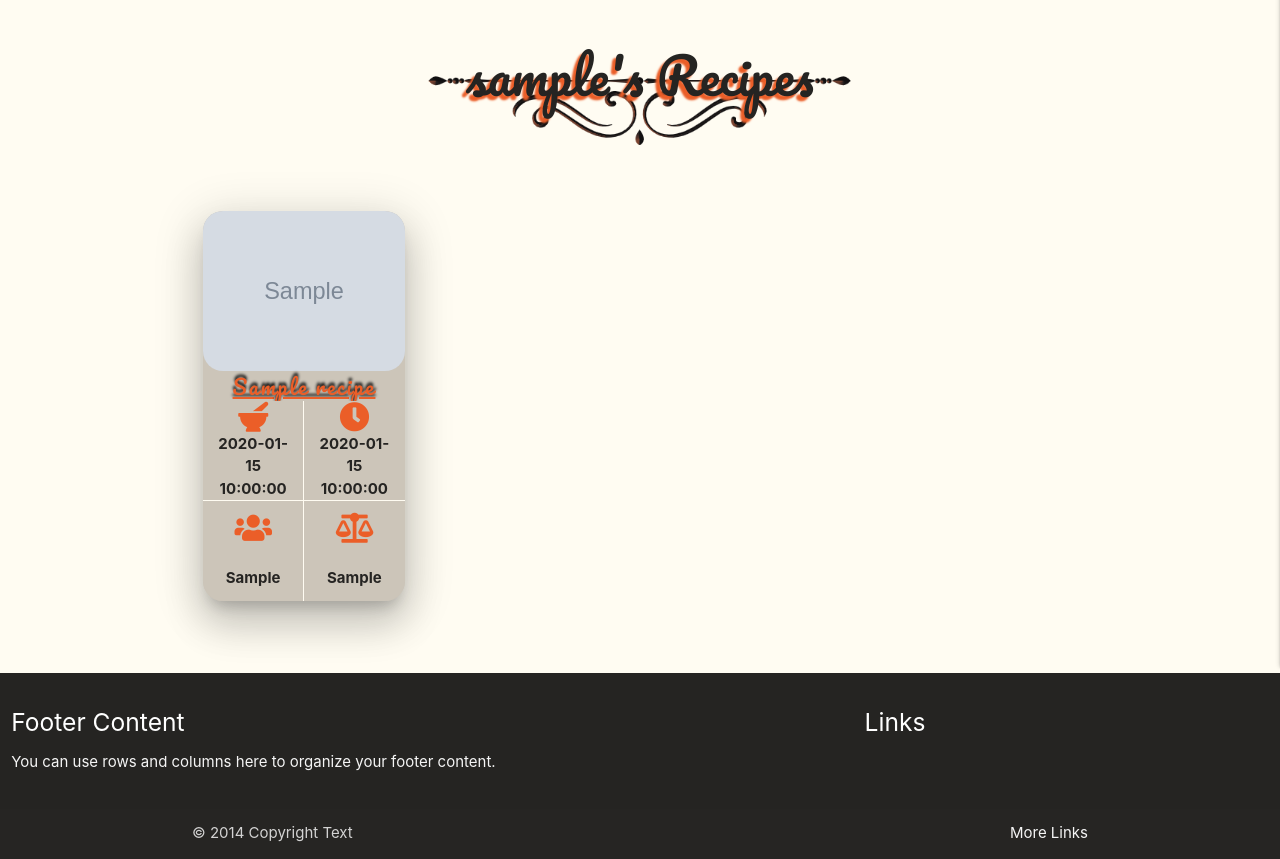
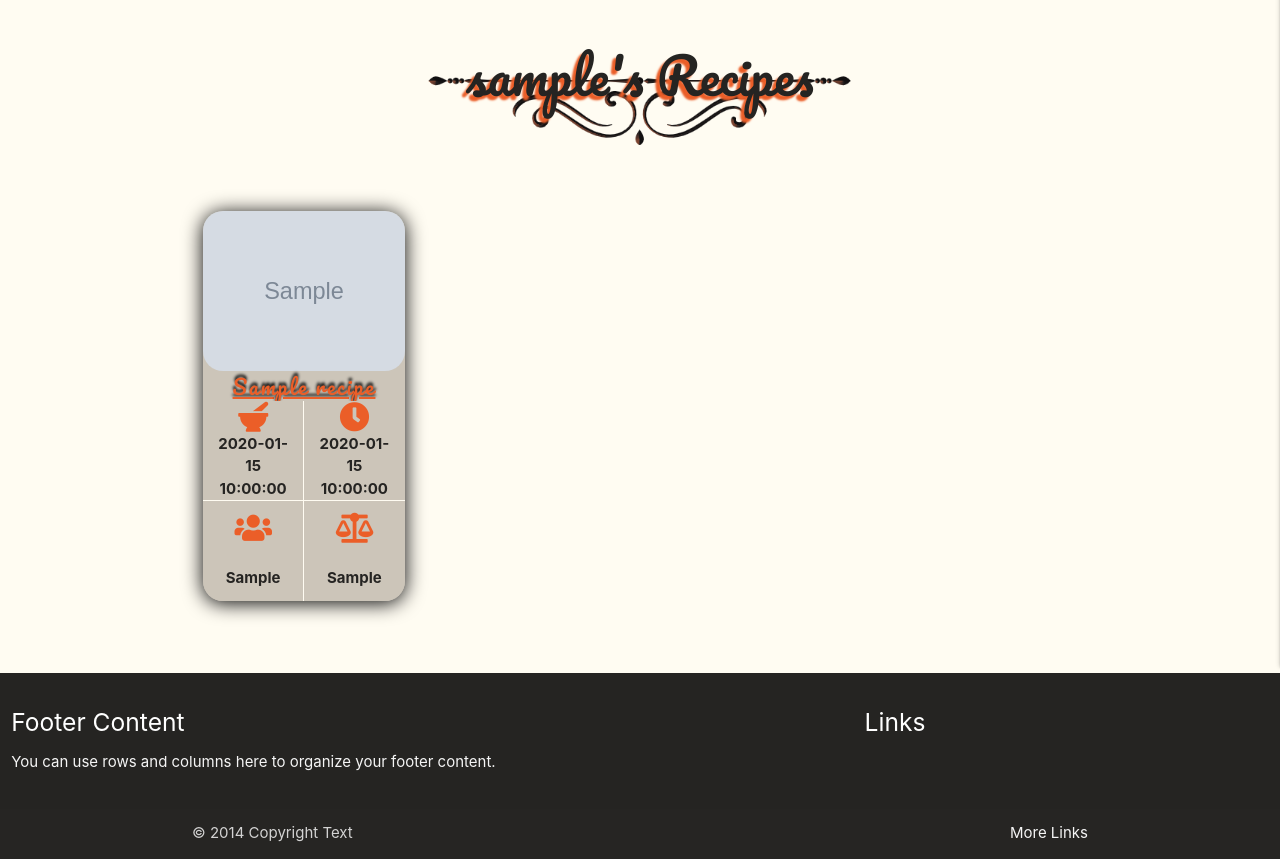
Before and after one commit to IvanTepes/cook-book, a Flask app: page /my_recipes/1 in a window 1280 px wide. Shown: the part 194-1053 px from the top of the page. Run offline with Flask 2, Linux system fonts and the light colour scheme; the visitor is signed in with stand-in values (Sample User, id 1); grey boxes marked "Sample" are stand-in pictures; a database or web service that is not in the repository returns one stand-in record (values such as "Sample title"); some libraries are stand-ins or nearby versions.

Commit message:
Format code, add shadow, remove margin for position

```diff
--- a/templates/components/recipe_card/recipe_card_user.html
+++ b/templates/components/recipe_card/recipe_card_user.html
@@ -1,27 +1,27 @@
 {% block recipe_card %}
 
-    <div class="col s6 m4 l3">
+    <div class="col s6 m3 no-margin-left">
         <a href="{{ url_for('recipe', recipe_id=recipe._id) }}">
-            <div class="card z-depth-5">
+            <div class="card main-shadow">
                 <div class="card-image">
                     <img src="{{ recipe.recipe_image }}">
                     <span class="card-title">{{ recipe.recipe_name }}</span>
                 </div>
                 <div class="card-content">
                     <div class="row card-content">
-                        <div class="card-category col s6 cooking-time">
+                        <div class="col card-category s6 cooking-time">
                             <i class="fas fa-mortar-pestle"></i>
                             {{recipe.recipe_prep_time }}
                         </div>
-                        <div class="card-category col s6 allergens">
+                        <div class="col card-category s6 allergens">
                             <i class="fas fa-clock"></i>
                             {{recipe.recipe_cooking_time }}
                         </div>
-                        <div class="card-category col s6 serves">
+                        <div class="col card-category s6 serves">
                             <i class="fas fa-users"></i>
                             {{recipe.recipe_servings }}
                         </div>
-                        <div class="card-category col s6 difficulty">
+                        <div class="col card-category s6 difficulty">
                             <i class="fas fa-balance-scale"></i>
                             {{recipe.recipe_difficulty }}
                         </div>
```
